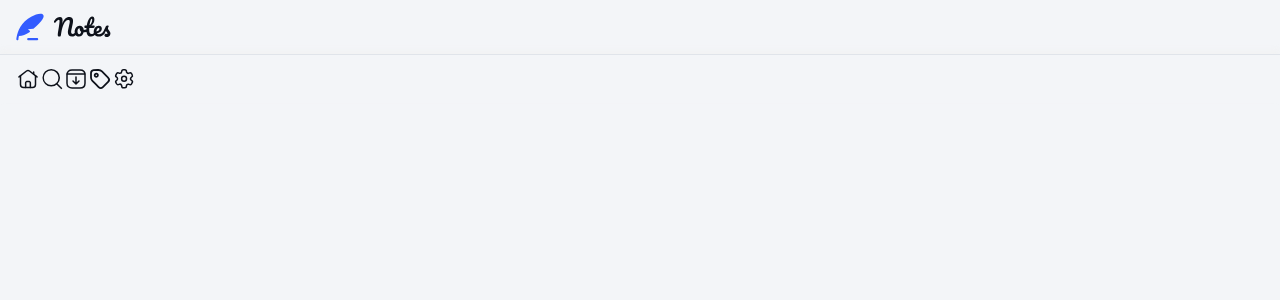
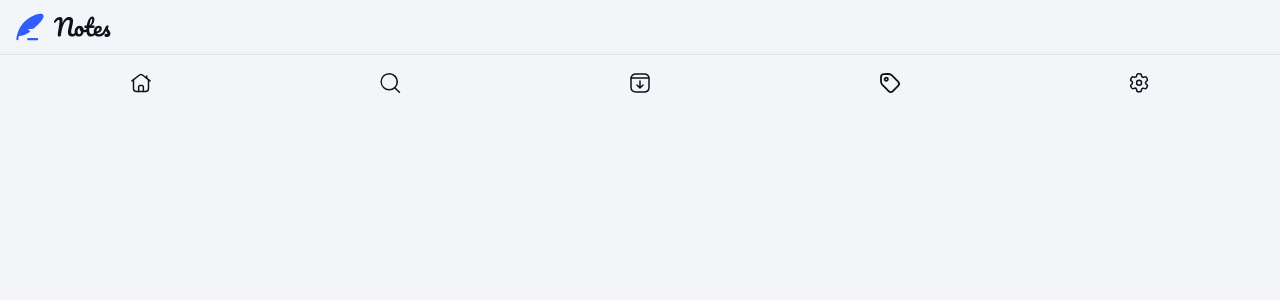
Before and after one commit to dbslapitan/notes-front, a Next.js app: page / in a window 1280 px wide. Shown: the top 300 px of the page. Built offline with nearby package versions, Linux system fonts and the light colour scheme.

Commit message:
add svg components in nav

```diff
--- a/src/ui/navigation.tsx
+++ b/src/ui/navigation.tsx
@@ -9,32 +9,32 @@ export default function Navigation(){
   return(
     <nav className="shadow-sm py-3 px-4 border-t border-t-neutral-200">
       <ul className="flex">
-        <li>
-          <Link className="text-neutral-950" href={`/preview`}>
+        <li className="grow">
+          <Link className="flex justify-center py-1 text-neutral-950" href={`/preview`}>
             <HomeSVG />
             <span className="hidden">Home</span>
           </Link>
         </li>
-        <li>
-          <Link className="text-neutral-950" href={`/preview`}>
+        <li className="grow">
+          <Link className="flex justify-center py-1 text-neutral-950" href={`/preview`}>
             <SearchSVG />
             <span className="hidden">Search</span>
           </Link>
         </li>
-        <li>
-          <Link className="text-neutral-950" href={`/preview`}>
+        <li className="grow">
+          <Link className="flex justify-center py-1 text-neutral-950" href={`/preview`}>
             <ArchiveSVG />
             <span className="hidden">Archived</span>
           </Link>
         </li>
-        <li>
-          <Link className="text-neutral-950" href={`/preview`}>
+        <li className="grow">
+          <Link className="flex justify-center py-1 text-neutral-950" href={`/preview`}>
             <TagsSVG />
             <span className="hidden">Tags</span>
           </Link>
         </li>
-        <li>
-          <Link className="text-neutral-950" href={`/preview`}>
+        <li className="grow">
+          <Link className="flex justify-center py-1 text-neutral-950" href={`/preview`}>
             <SettingsSVG />
             <span className="hidden">Settings</span>
           </Link>
```
